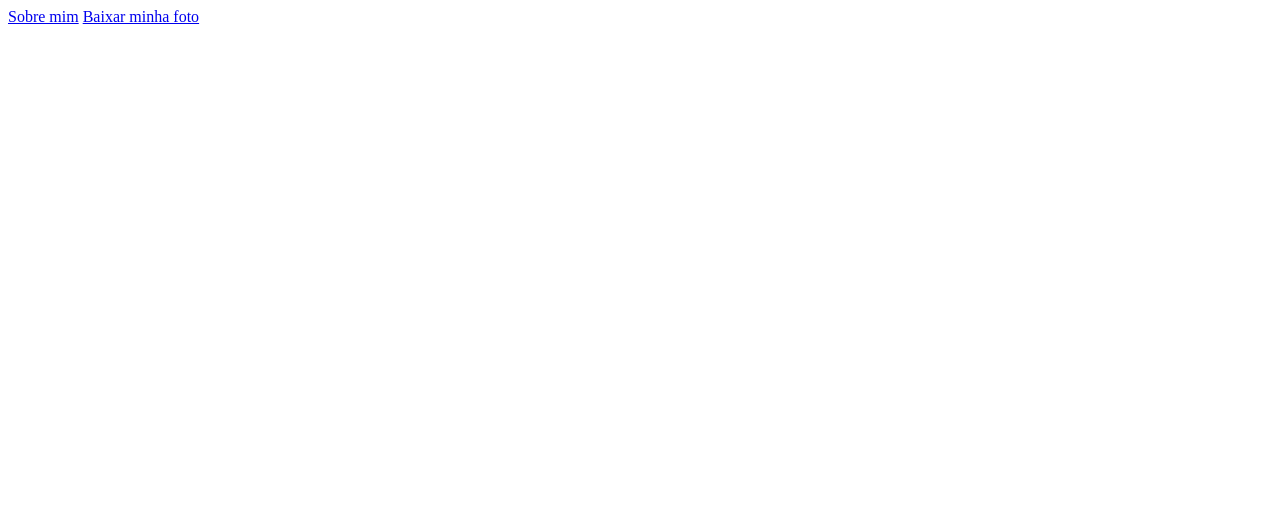
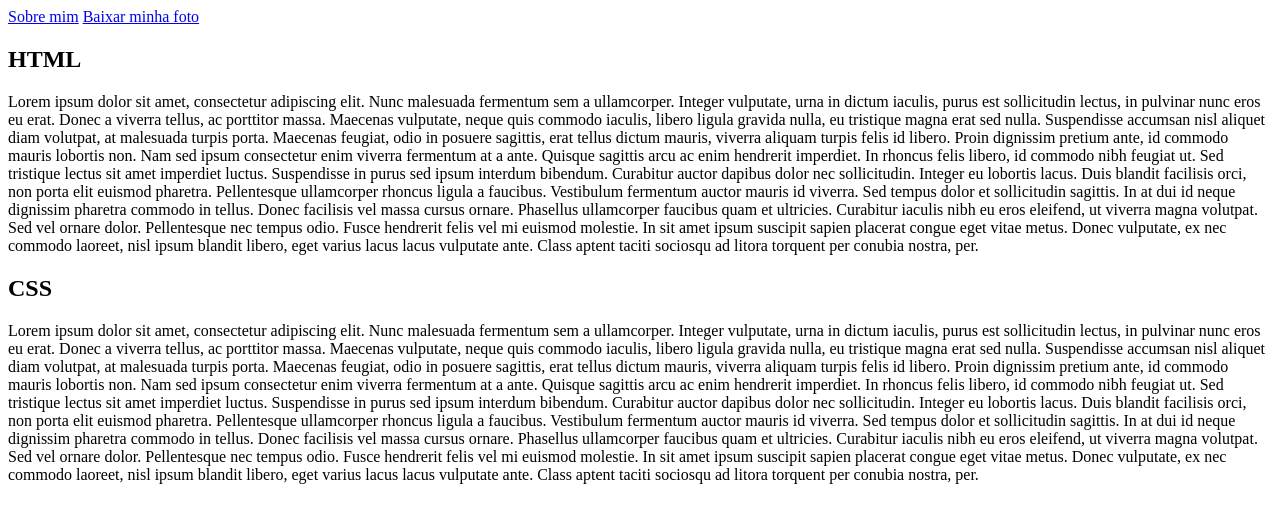
Before and after one commit to junodluk/intro-front-html-css, a plain HTML site: page index.html in a window 1280 px wide. Drawn offline with Linux system fonts and the light colour scheme.

```diff
--- a/index.html
+++ b/index.html
@@ -1,16 +1,84 @@
+
+
 <!DOCTYPE html>
 <html lang="pt">
     <head>
         <title>Home</title>
-        <style>
-        </style>
+        <style></style>
     </head>
     <body>
         <a href="paginas/sobre.html">Sobre mim</a>
+        <a href="imagens/avatar.png" download>Baixar minha foto</a>
         <!--
-            Mas isso fez com que o usuário abrisse a imagem no Browser, queremos que ele faça o download disso
-            Para isso adicionamos o atributo download
+            *diminua o tamanho da tela para exemplificar*
+            Esse texto está muito longo, a seção de CSS fica lá em baixo
+            Podemos criar um link para uma seção da página!
+            mas antes precisamos dar aos elementos h2, identificadores (id) únicos
+
+            adicionar atributo id para h2 CSS
+            ex.: section-css
+
+            criar dois elementos a:
+            <a href="#section-css">CSS</a> - no topo, junto aos demais links
+            <a href="#">Voltar ao topo</a> - no final da página
         -->
-        <a href="imagens/avatar.png" download>Baixar minha foto</a>
+        <h2>HTML</h2>
+        <p>
+            Lorem ipsum dolor sit amet, consectetur adipiscing elit. Nunc
+            malesuada fermentum sem a ullamcorper. Integer vulputate, urna in
+            dictum iaculis, purus est sollicitudin lectus, in pulvinar nunc eros
+            eu erat. Donec a viverra tellus, ac porttitor massa. Maecenas
+            vulputate, neque quis commodo iaculis, libero ligula gravida nulla,
+            eu tristique magna erat sed nulla. Suspendisse accumsan nisl aliquet
+            diam volutpat, at malesuada turpis porta. Maecenas feugiat, odio in
+            posuere sagittis, erat tellus dictum mauris, viverra aliquam turpis
+            felis id libero. Proin dignissim pretium ante, id commodo mauris
+            lobortis non. Nam sed ipsum consectetur enim viverra fermentum at a
+            ante. Quisque sagittis arcu ac enim hendrerit imperdiet. In rhoncus
+            felis libero, id commodo nibh feugiat ut. Sed tristique lectus sit
+            amet imperdiet luctus. Suspendisse in purus sed ipsum interdum
+            bibendum. Curabitur auctor dapibus dolor nec sollicitudin. Integer
+            eu lobortis lacus. Duis blandit facilisis orci, non porta elit
+            euismod pharetra. Pellentesque ullamcorper rhoncus ligula a
+            faucibus. Vestibulum fermentum auctor mauris id viverra. Sed tempus
+            dolor et sollicitudin sagittis. In at dui id neque dignissim
+            pharetra commodo in tellus. Donec facilisis vel massa cursus ornare.
+            Phasellus ullamcorper faucibus quam et ultricies. Curabitur iaculis
+            nibh eu eros eleifend, ut viverra magna volutpat. Sed vel ornare
+            dolor. Pellentesque nec tempus odio. Fusce hendrerit felis vel mi
+            euismod molestie. In sit amet ipsum suscipit sapien placerat congue
+            eget vitae metus. Donec vulputate, ex nec commodo laoreet, nisl
+            ipsum blandit libero, eget varius lacus lacus vulputate ante. Class
+            aptent taciti sociosqu ad litora torquent per conubia nostra, per.
+        </p>
+        <h2>CSS</h2>
+        <p>
+            Lorem ipsum dolor sit amet, consectetur adipiscing elit. Nunc
+            malesuada fermentum sem a ullamcorper. Integer vulputate, urna in
+            dictum iaculis, purus est sollicitudin lectus, in pulvinar nunc eros
+            eu erat. Donec a viverra tellus, ac porttitor massa. Maecenas
+            vulputate, neque quis commodo iaculis, libero ligula gravida nulla,
+            eu tristique magna erat sed nulla. Suspendisse accumsan nisl aliquet
+            diam volutpat, at malesuada turpis porta. Maecenas feugiat, odio in
+            posuere sagittis, erat tellus dictum mauris, viverra aliquam turpis
+            felis id libero. Proin dignissim pretium ante, id commodo mauris
+            lobortis non. Nam sed ipsum consectetur enim viverra fermentum at a
+            ante. Quisque sagittis arcu ac enim hendrerit imperdiet. In rhoncus
+            felis libero, id commodo nibh feugiat ut. Sed tristique lectus sit
+            amet imperdiet luctus. Suspendisse in purus sed ipsum interdum
+            bibendum. Curabitur auctor dapibus dolor nec sollicitudin. Integer
+            eu lobortis lacus. Duis blandit facilisis orci, non porta elit
+            euismod pharetra. Pellentesque ullamcorper rhoncus ligula a
+            faucibus. Vestibulum fermentum auctor mauris id viverra. Sed tempus
+            dolor et sollicitudin sagittis. In at dui id neque dignissim
+            pharetra commodo in tellus. Donec facilisis vel massa cursus ornare.
+            Phasellus ullamcorper faucibus quam et ultricies. Curabitur iaculis
+            nibh eu eros eleifend, ut viverra magna volutpat. Sed vel ornare
+            dolor. Pellentesque nec tempus odio. Fusce hendrerit felis vel mi
+            euismod molestie. In sit amet ipsum suscipit sapien placerat congue
+            eget vitae metus. Donec vulputate, ex nec commodo laoreet, nisl
+            ipsum blandit libero, eget varius lacus lacus vulputate ante. Class
+            aptent taciti sociosqu ad litora torquent per conubia nostra, per.
+        </p>
     </body>
 </html>
```
